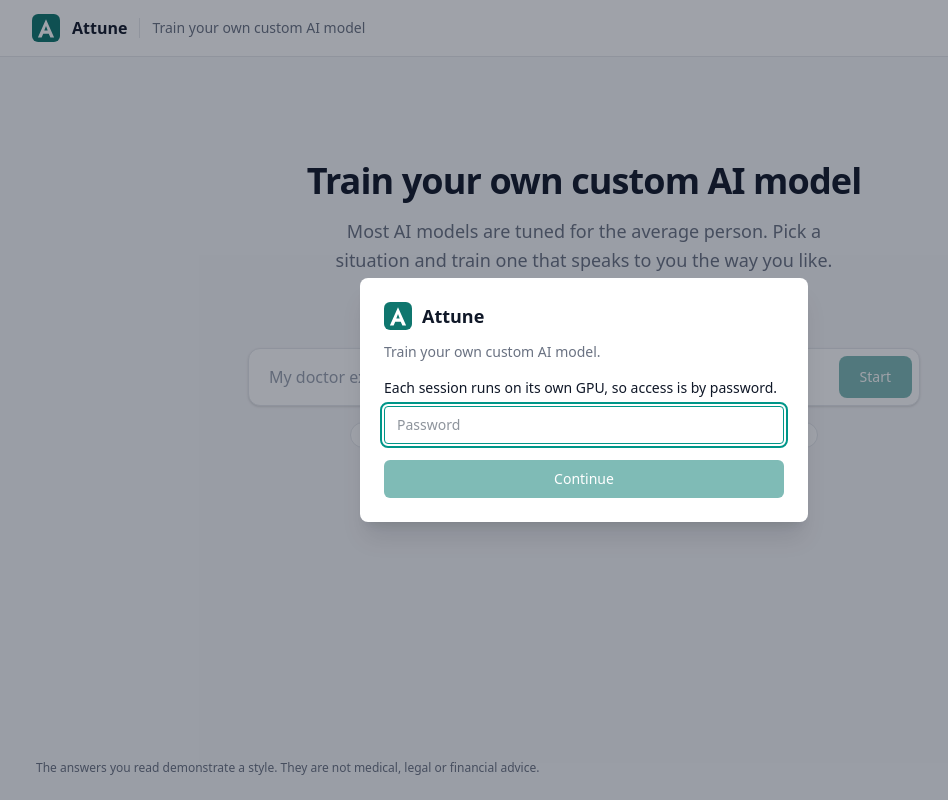
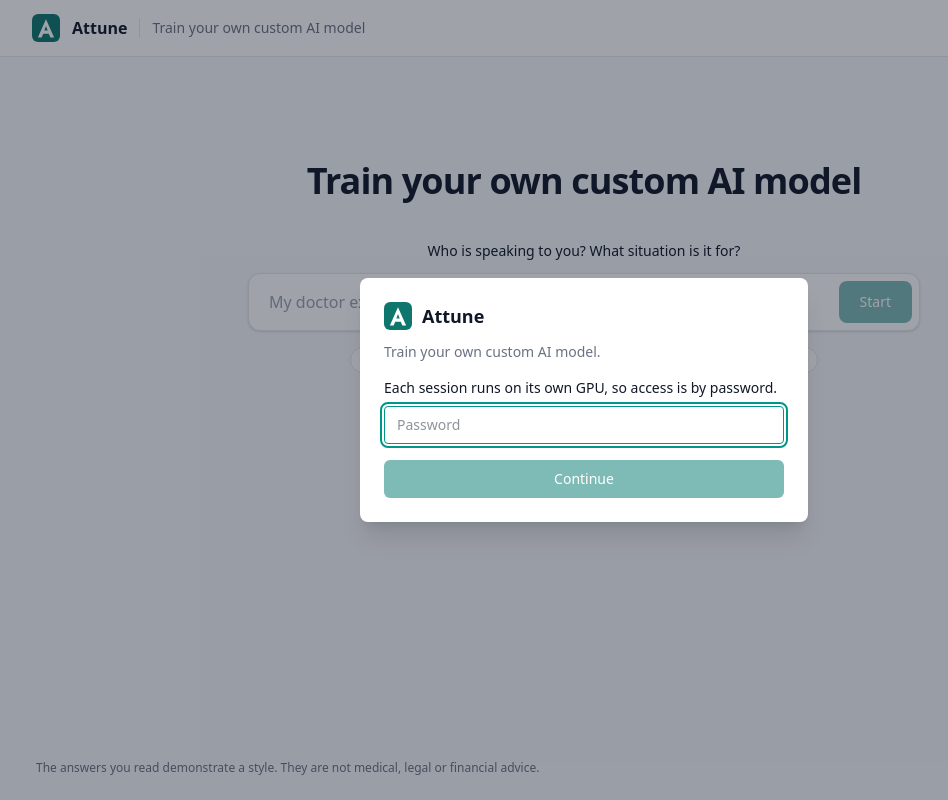
Before and after one commit to jessecui/attune, a React (Vite) app in the folder app/frontend/: page / in a window 1280 px wide. Shown: the whole page, without its empty margins (56-1004 px from the left). Built offline with nearby package versions, Linux system fonts and the light colour scheme; no server answers.

Commit message:
Remove the intro line from the start screen

```diff
--- a/app/frontend/src/screens/Welcome.tsx
+++ b/app/frontend/src/screens/Welcome.tsx
@@ -24,9 +24,6 @@ export function Welcome({ choices, error, onDraft, onStart, onExpired }:
   return (
     <div className="mx-auto max-w-2xl pt-10 text-center sm:pt-20">
       <h1 className="text-4xl font-semibold tracking-tight text-gray-900">Train your own custom AI model</h1>
-      <p className="mx-auto mt-4 max-w-xl text-balance text-lg leading-relaxed text-gray-500">
-        Most AI models are tuned for the average person. Pick a situation and train one that speaks to you the way you like.
-      </p>
 
       <form onSubmit={prepare} className="mt-10">
         <label htmlFor="setting" className="font-medium text-gray-900">Who is speaking to you? What situation is it for?</label>
```
